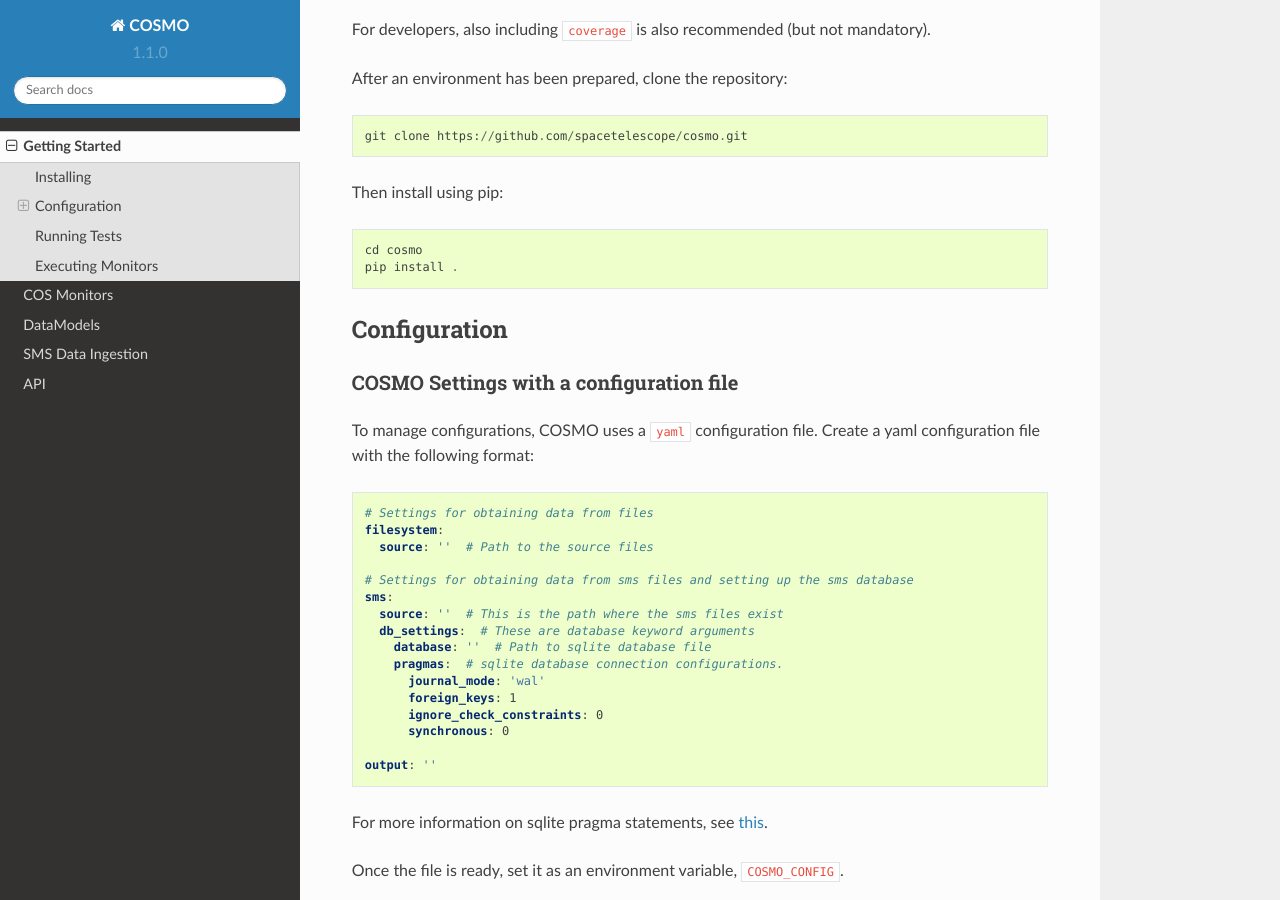
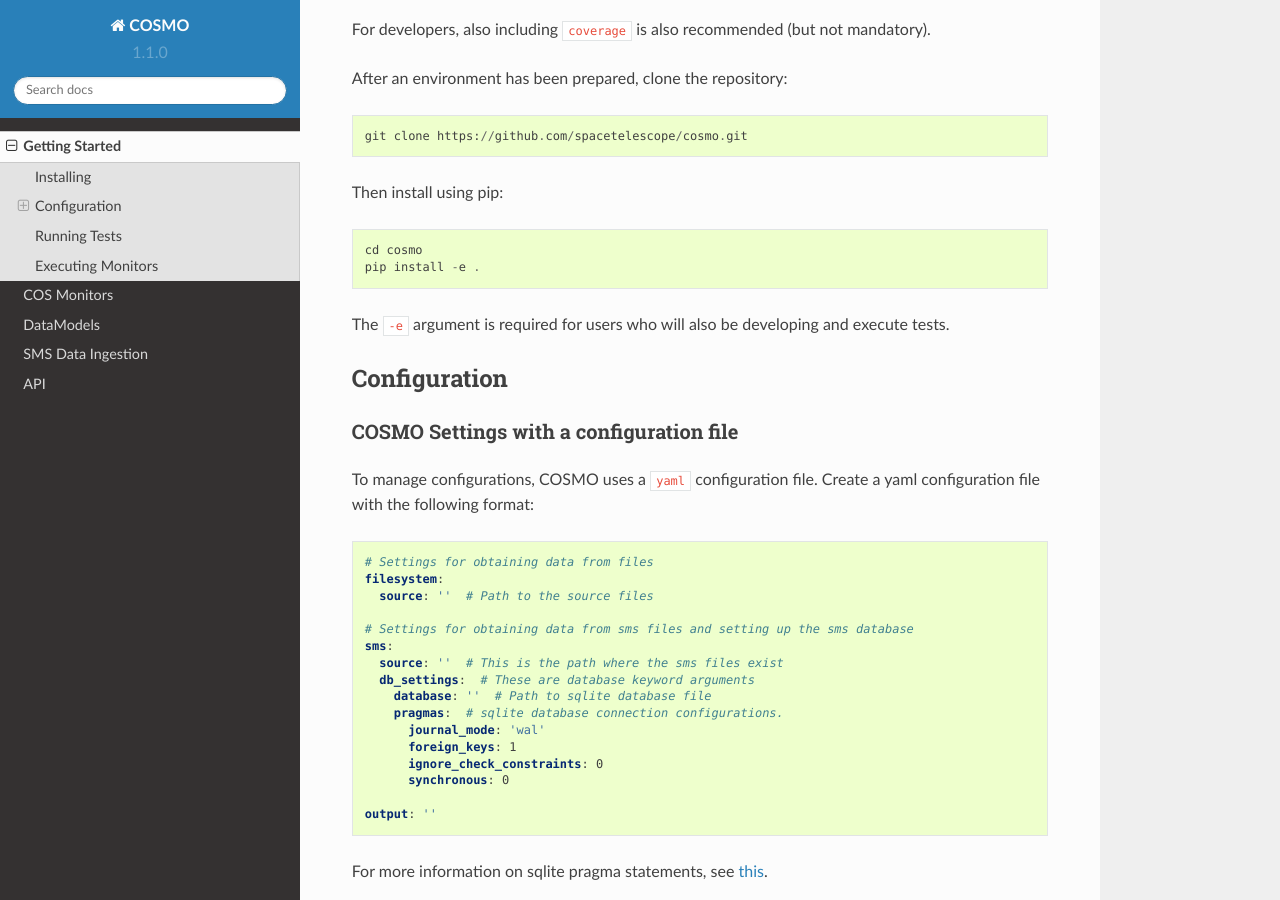
Before and after one commit to spacetelescope/cosmo, a Sphinx documentation site: the page built from docs/source/getting_started.rst, in a window 1280 px wide and 900 px high, scrolled down 457 px. Built offline with Sphinx 7.4.7 and the Read the Docs theme 2.0.0, drawn with Linux system fonts in a browser that asks for light colours.

Commit message:
Update installation docs with -e install argument note

```diff
--- a/docs/source/getting_started.rst
+++ b/docs/source/getting_started.rst
@@ -20,7 +20,9 @@
 Then install using pip::
 
     cd cosmo
-    pip install .
+    pip install -e .
+
+The ``-e`` argument is required for users who will also be developing and execute tests.
 
 Configuration
 --------------
```
